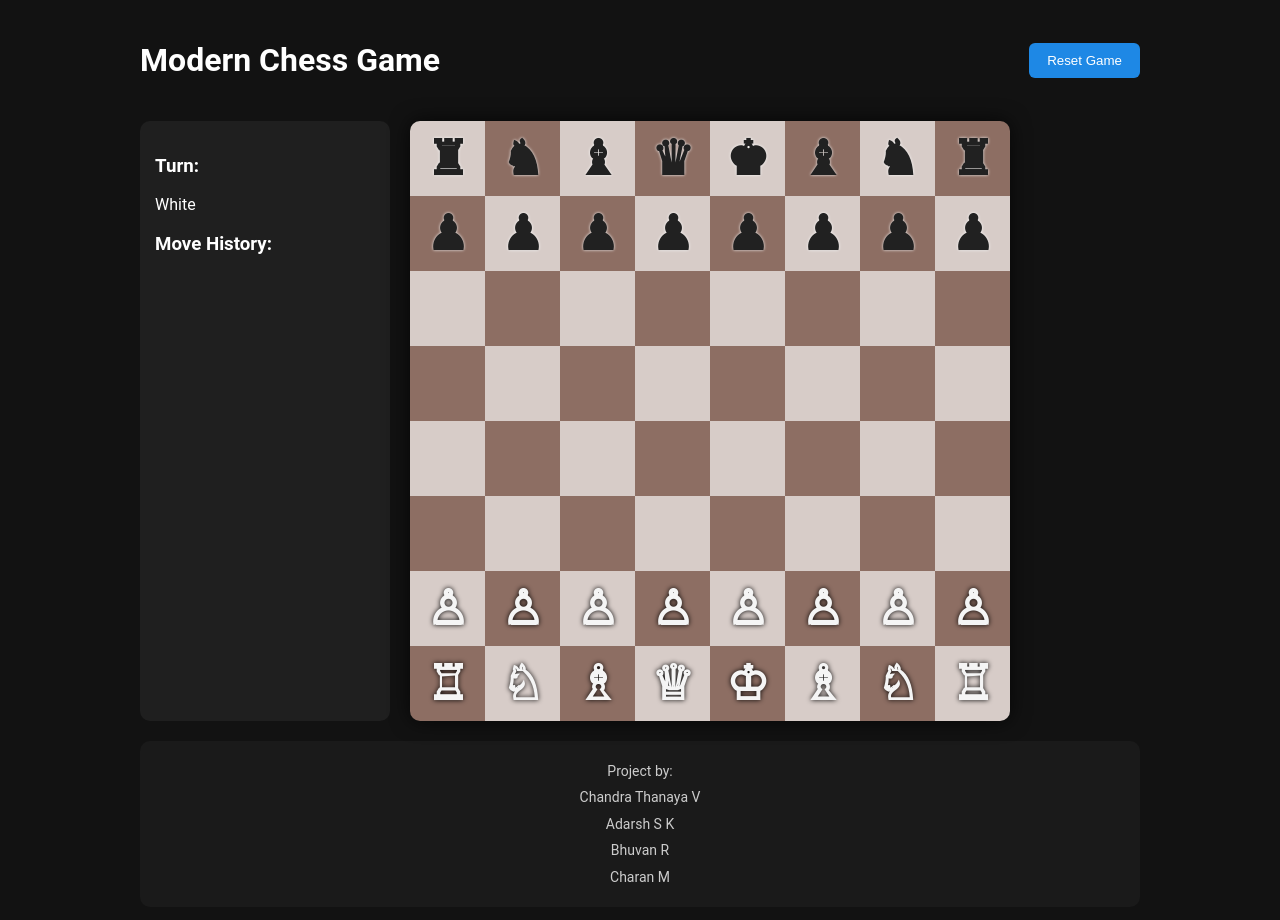
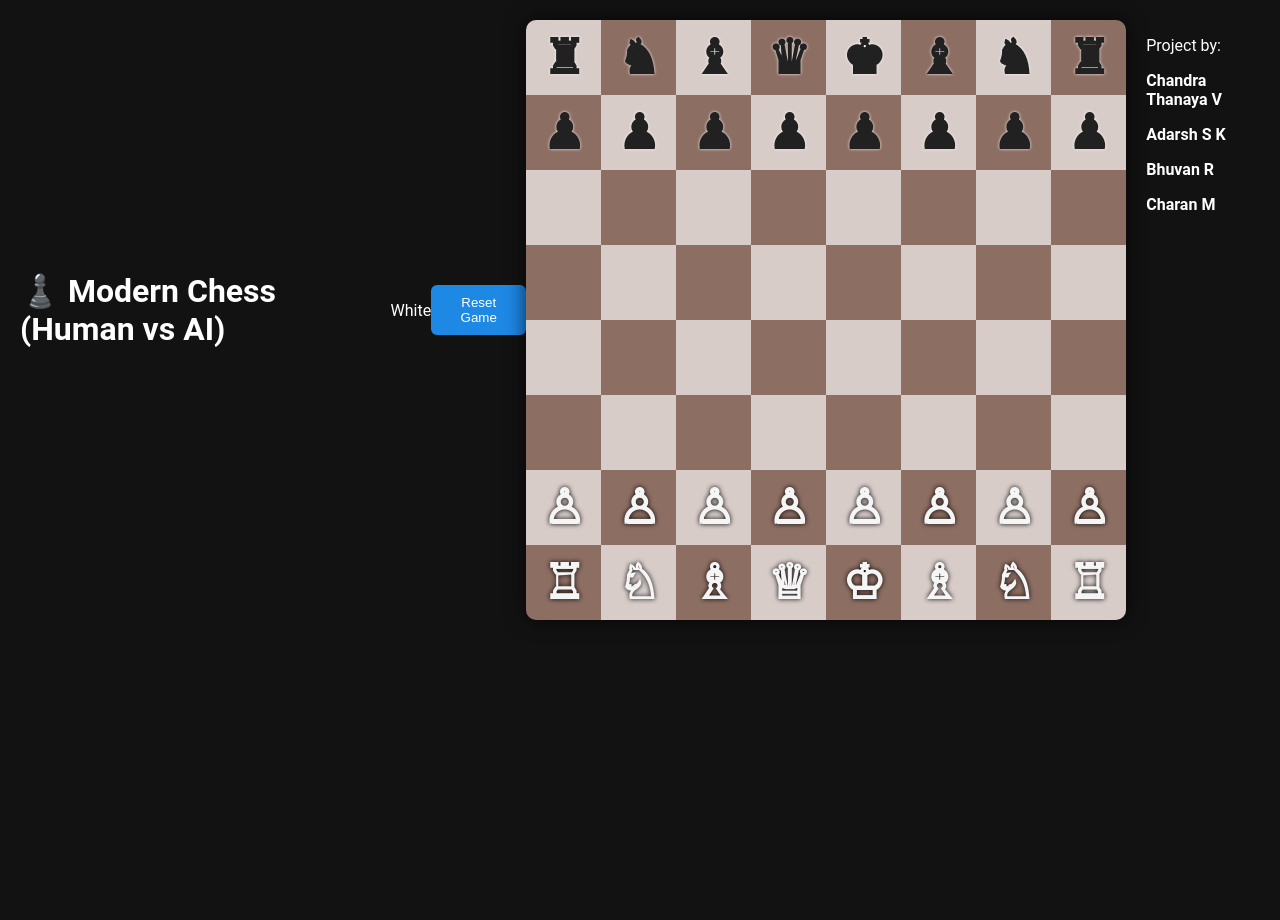
Before and after one commit to Chandra-thanaya/Chess_game, a plain HTML site: page index.html in a window 1280 px wide. After the commit the page ends 800 px from the top, so only its background shows below. Drawn offline with Linux system fonts and the light colour scheme.

Commit message:
Refactor HTML structure and update title

```diff
--- a/index.html
+++ b/index.html
@@ -1,47 +1,31 @@
 <!DOCTYPE html>
 <html lang="en">
 <head>
-    <meta charset="UTF-8">
-    <title>Modern Chess Game</title>
-    <link rel="stylesheet" href="style.css">
+<meta charset="UTF-8" />
+<meta name="viewport" content="width=device-width, initial-scale=1" />
+<title>Modern Chess (Human vs AI)</title>
+<link rel="stylesheet" href="style.css" />
 </head>
 <body>
-<div class="app">
   <header>
-        <h1>Modern Chess Game</h1>
-        <button onclick="resetGame()">Reset Game</button>
+    <h1>♟️ Modern Chess (Human vs AI)</h1>
+    <div id="turnIndicator">Turn: White</div>
+    <button id="resetBtn">Reset Game</button>
   </header>
   <main>
-        <div class="sidebar">
-            <h3>Turn:</h3>
-            <p id="turnIndicator">White</p>
-            <h3>Move History:</h3>
-            <ul id="moveHistory"></ul>
+    <div id="board"></div>
+    <div id="moveHistory">
+      <h2>Move History</h2>
+      <ul id="historyList"></ul>
     </div>
-        <div id="board"></div>
   </main>
-    <div class="footer">
+  <footer>
     <p>Project by:</p>
-        <p>Chandra Thanaya V</p>
-        <p>Adarsh S K</p>
-        <p>Bhuvan R</p>
-        <p>Charan M</p>
-    </div>
-</div>
-
-<!-- Promotion Modal -->
-<div class="modal hidden" id="promotionModal">
-    <div class="modal-content">
-        <h3>Promote Pawn</h3>
-        <div id="promotionChoices">
-            <div data-piece="Q">♕</div>
-            <div data-piece="R">♖</div>
-            <div data-piece="B">♗</div>
-            <div data-piece="N">♘</div>
-        </div>
-    </div>
-</div>
-
+    <p><strong>Chandra Thanaya V</strong></p>
+    <p><strong>Adarsh S K</strong></p>
+    <p><strong>Bhuvan R</strong></p>
+    <p><strong>Charan M</strong></p>
+  </footer>
   <script src="chess.js"></script>
 </body>
 </html>
```
Lines whose indentation alone changed are shown as unchanged.
